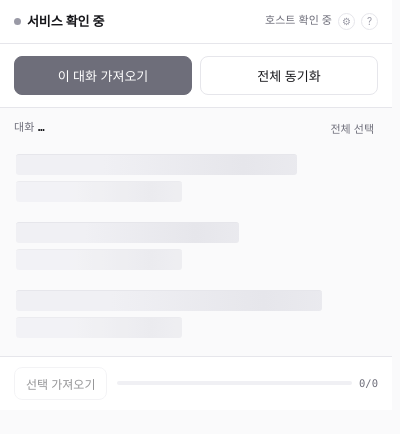
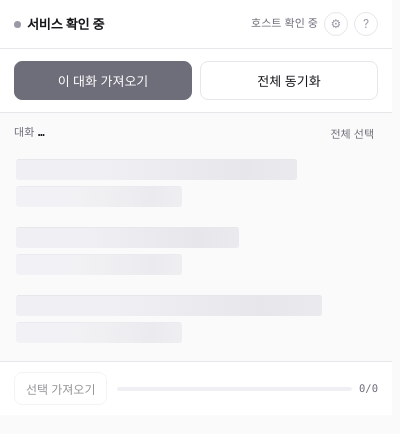
Before and after one commit to chang-in/web-chat-downloader, a browser extension: page extension/popup.html in a window 400 px wide. Drawn offline with Linux system fonts and the light colour scheme.

Commit message:
fix: 팝업 아이콘 버튼 크기 확대(24px)로 누르기 쉽게

```diff
--- a/extension/popup.css
+++ b/extension/popup.css
@@ -25,11 +25,12 @@ body{width:392px;background:var(--bg);font-family:var(--ui);color:var(--ink);
 .svc{font-weight:600;letter-spacing:-0.01em}
 .host{margin-left:auto;font-size:11px;color:var(--ink2)}
 /* 설정·도움말은 상시 보이되 시선을 뺏지 않게 — 테두리만 있는 작은 원 */
-.iconbtn{flex:none;width:17px;height:17px;padding:0;border-radius:50%;
+.iconbtn{flex:none;width:24px;height:24px;padding:0;border-radius:50%;
   border:1px solid var(--line);background:none;color:var(--ink3);
-  font-family:inherit;font-size:10px;line-height:1;cursor:pointer;
-  transition:color .15s,border-color .15s}
-.iconbtn:hover{color:var(--ink);border-color:var(--ink3)}
+  font-family:inherit;font-size:12px;line-height:1;cursor:pointer;
+  display:inline-flex;align-items:center;justify-content:center;
+  transition:color .15s,border-color .15s,background .15s}
+.iconbtn:hover{color:var(--ink);border-color:var(--ink3);background:var(--line-soft)}
 [data-host="off"] .host{color:#D14343}
 
 /* 주 액션 */
```
